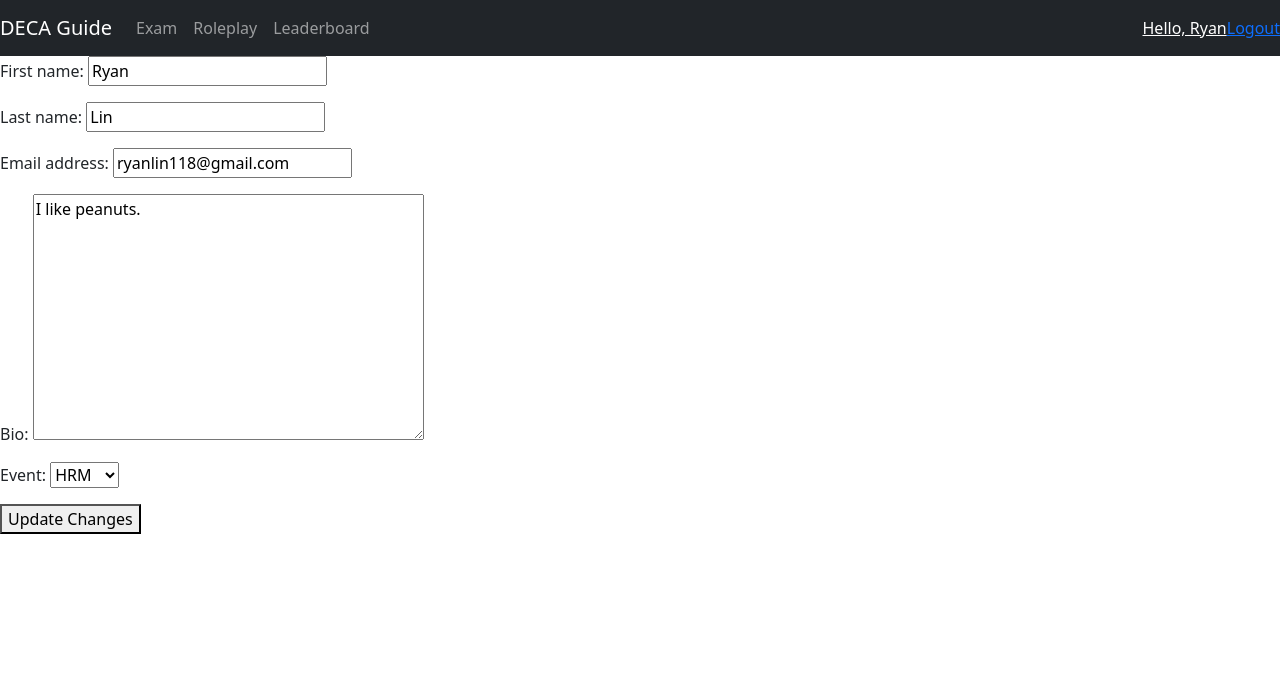
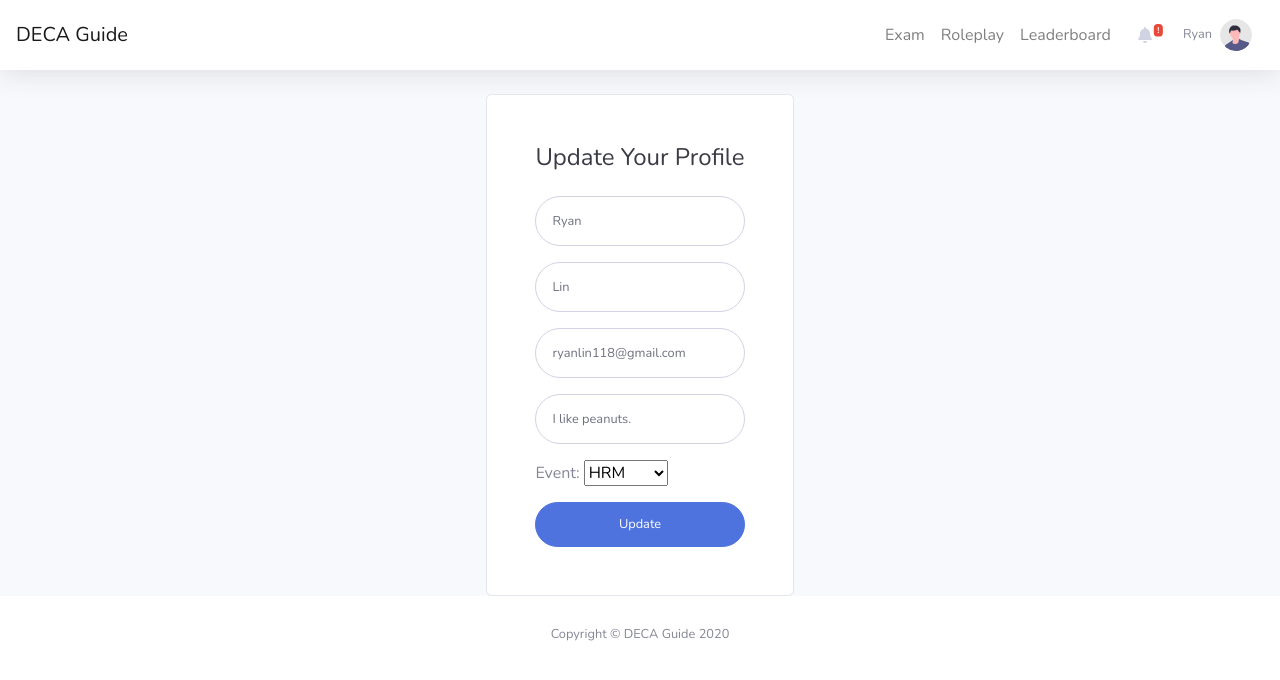
Before and after one commit to RyanLin11/DECA, a Django app: page /profile/edit/ in a window 1280 px wide. Shown: the top 680 px of the page. Run offline with Django 3.2, Linux system fonts and the light colour scheme; a user stored in the database is signed in; data comes from the database, SQL or seed files in the repository; both versions use the stored data as it was after the commit; some libraries are stand-ins or nearby versions.

Commit message:
Added new profile editing page

```diff
--- a/accounts/forms.py
+++ b/accounts/forms.py
@@ -11,11 +11,15 @@ class CreateUserForm(UserCreationForm):
         fields = ['username', 'email', 'password1','password2']
 
 class ProfileForm(forms.ModelForm):
+    bio = forms.CharField(widget=forms.TextInput(attrs={'class':'form-control form-control-user', 'placeholder':'Bio'}))
     class Meta:
         model = Profile
         fields = ['bio', 'event']
 
 class ChangeUserForm(forms.ModelForm):
+    first_name = forms.CharField(widget=forms.TextInput(attrs={'class':'form-control form-control-user', 'placeholder':'First name'}))
+    last_name = forms.CharField(widget=forms.TextInput(attrs={'class':'form-control form-control-user', 'placeholder':'Last name'}))
+    email = forms.EmailField(widget=forms.EmailInput(attrs={'class':'form-control form-control-user', 'placeholder':'Email address'}))
     class Meta:
         model = User
         fields = ['first_name', 'last_name', 'email']
--- /dev/null
+++ b/accounts/templates/accounts/profile.html
@@ -0,0 +1,33 @@
+{% extends 'base.html' %}
+{% block content %}
+<div class="row">
+    <!--div class="card"></div>-->
+    <div class="card mx-auto">
+        <div class="p-5">
+            <div class="text-center">
+                <h1 class="h4 text-gray-900 mb-4">Update Your Profile</h1>
+            </div>
+            <form class="user" action="" method="POST">
+                {% csrf_token %}
+                <div class="form-group">
+                    {{user_form.first_name}}
+                </div>
+                <div class="form-group">
+                    {{user_form.last_name}}
+                </div>
+                <div class="form-group">
+                    {{user_form.email}}
+                </div>
+                <div class="form-group">
+                    {{form.bio}}
+                </div>
+                <div class="form-group">
+                    <span>Event: </span>
+                    {{form.event}}
+                </div>
+                <input type='submit' class="btn btn-primary btn-user btn-block" value='Update'>
+            </form>
+        </div>
+    </div>
+</div>
+{% endblock %}
--- a/accounts/templates/base.html
+++ b/accounts/templates/base.html
@@ -99,15 +99,15 @@
                             <!-- Dropdown - User Information -->
                             <div class="dropdown-menu dropdown-menu-right shadow animated--grow-in"
                                 aria-labelledby="userDropdown">
-                                <a class="dropdown-item" href="#">
+                                <a class="dropdown-item" href="{% url 'accounts:edit_profile' %}">
                                     <i class="fas fa-user fa-sm fa-fw mr-2 text-gray-400"></i>
                                     Profile
                                 </a>
-                                <a class="dropdown-item" href="#">
+                                <!--<a class="dropdown-item" href="#">
                                     <i class="fas fa-cogs fa-sm fa-fw mr-2 text-gray-400"></i>
                                     Settings
                                 </a>
-                                <!--<a class="dropdown-item" href="#">
+                                <a class="dropdown-item" href="#">
                                     <i class="fas fa-list fa-sm fa-fw mr-2 text-gray-400"></i>
                                     Activity Log
                                 </a>-->
--- a/accounts/views.py
+++ b/accounts/views.py
@@ -65,7 +65,7 @@ def update_profile(request):
             profile.save()
         user_form = ChangeUserForm(instance=request.user)
         form = ProfileForm(instance=request.user.profile)
-    return render(request, 'accounts/edit_profile.html', context = {'user_form':user_form,'form':form})
+    return render(request, 'accounts/profile.html', context = {'user_form':user_form,'form':form})
 
 @login_required(login_url='accounts:login')
 def index(request):
```
Also changed, not shown: db.sqlite3.
